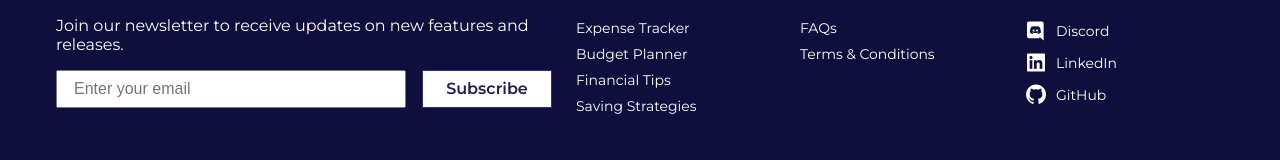
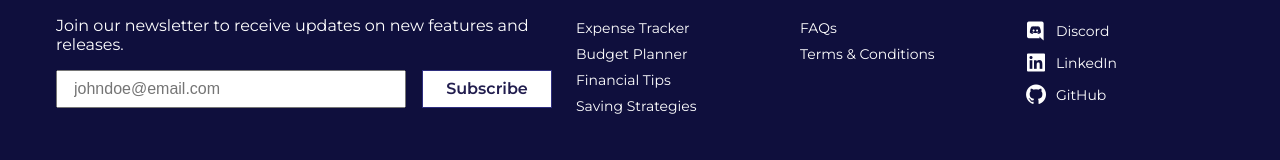
Before and after one commit to jasonhew98/xvault-web, a Vue app: page / in a window 1280 px wide. Shown: the part 1104-1264 px from the top of the page. Built offline with nearby package versions, Linux system fonts and the light colour scheme; no server answers.

Commit message:
Update footer

```diff
--- a/src/features/Landing/@components/LandingFooter.vue
+++ b/src/features/Landing/@components/LandingFooter.vue
@@ -5,7 +5,7 @@
                 <div class="footer__logo"><i class='bx bxl-codepen'></i> Xvault</div>
                 <div class="footer__newsletter-text">Join our newsletter to receive updates on new features and releases.</div>
                 <div class="footer__subscribe">
-                    <input type="text" class="newsletter__email" placeholder="Enter your email">
+                    <input type="text" class="newsletter__email" placeholder="johndoe@email.com">
                     <div class="button button--secondary button--small button-subscribe">Subscribe</div>
                 </div>
             </div>
@@ -124,6 +124,7 @@
     width: 350px;
     padding: 8px 16px;
     font-size: var(--normal-font-size);
+    outline: none;
 }
 
 .footer__copyright {
```
